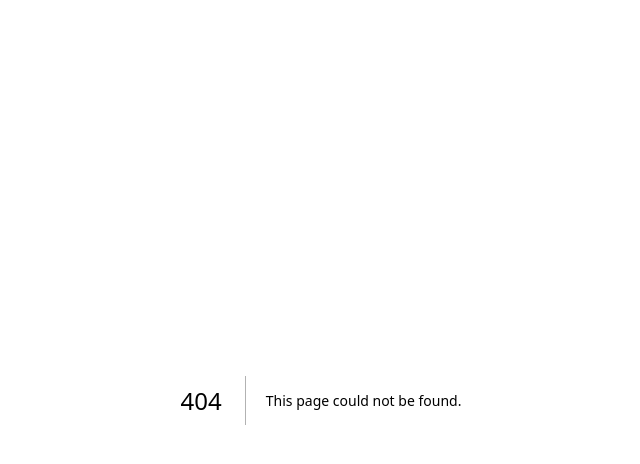
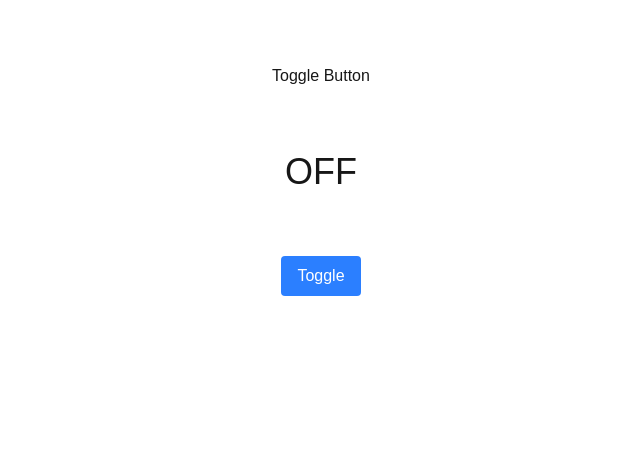
Before and after one commit to Lalitchaudhary01/machine-coding-round-practice, a Next.js app: page /toggle in a window 1280 px wide. Before the commit this address had no page. Shown: the top 464 px of the page, without its empty margins (319-959 px from the left). Built offline with nearby package versions, Linux system fonts and the light colour scheme.

Commit message:
write toggle buttons

```diff
--- /dev/null
+++ b/app/toggle/page.tsx
@@ -0,0 +1,27 @@
+"use client";
+import React, { useState } from "react";
+
+const Toggle = () => {
+  const [isON, setIsON] = useState(false);
+  const handleToggle = () => {
+    setIsON(!isON);
+  };
+  return (
+    <div className=" min-h-screen flex items-center justify-center flex-col">
+      <h1 className="mt-16 flex items-center justify-center">Toggle Button</h1>
+      <div className="m-16 flex items-center justify-center text-4xl">
+        {isON ? "ON" : "OFF"}
+      </div>
+      <div className="mtgap flex-4">
+        <button
+          onClick={handleToggle}
+          className="px-4 py-2 bg-blue-500 text-white rounded"
+        >
+          Toggle
+        </button>
+      </div>
+    </div>
+  );
+};
+
+export default Toggle;
```
